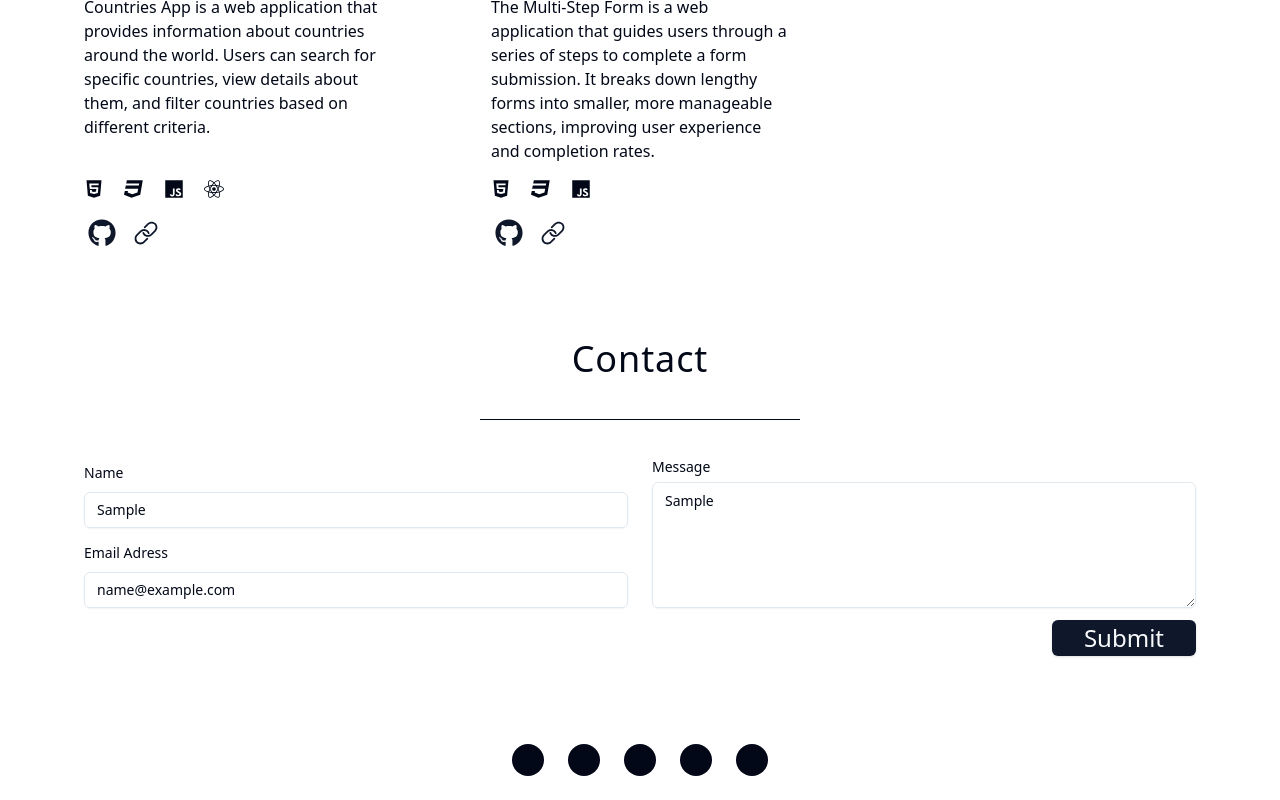
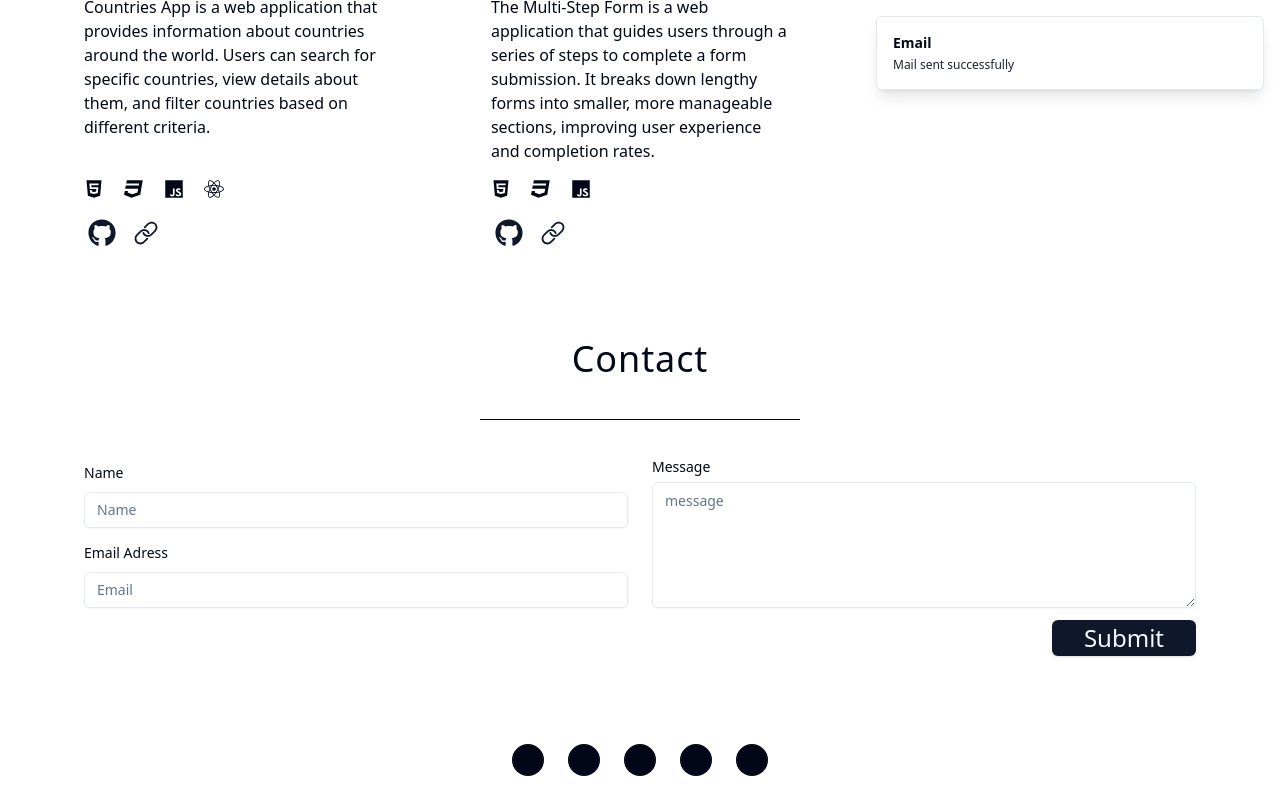
Before and after one commit to GorkemEldeniz/portfolio-website, a React (Vite) app: page / in a window 1280 px wide. Both pictures are taken after typing "Sample", "Sample", "name@example.com" into the empty fields and a click on the button "Submit". Shown: the part 2324-3124 px from the top of the page. Built offline with nearby package versions, Linux system fonts and the light colour scheme.

Commit message:
contact-form toaster
toaster added && contact-form errors handle with toast and reset all fields after send a mail

```diff
--- a/package.json
+++ b/package.json
@@ -16,6 +16,7 @@
     "@radix-ui/react-icons": "^1.3.0",
     "@radix-ui/react-label": "^2.0.2",
     "@radix-ui/react-slot": "^1.0.2",
+    "@radix-ui/react-toast": "^1.1.5",
     "@types/node": "^20.11.16",
     "@uidotdev/usehooks": "^2.4.1",
     "class-variance-authority": "^0.7.0",
--- a/src/components/contact-form.tsx
+++ b/src/components/contact-form.tsx
@@ -14,6 +14,7 @@
 	FormLabel,
 	FormMessage,
 } from "@components/ui/form";
+import { useToast } from "@hooks/use-toast";
 import { Button } from "./ui/button";
 import { Input } from "./ui/input";
 import { Textarea } from "./ui/textarea";
@@ -29,6 +30,8 @@
 export function ContactForm() {
 	const [isLoading, setIsLoading] = useState<boolean>(false);
 	const formRef = useRef<null | HTMLFormElement>(null);
+
+	const { toast } = useToast();
 
 	// 1. Define your form.
 	const form = useForm<z.infer<typeof formSchema>>({
@@ -46,9 +49,22 @@
 					publicKey: import.meta.env.VITE_EMAIL_PUBLIC_KEY,
 				}
 			);
+			form.reset({
+				user_name: "",
+				message: "",
+				user_email: "",
+			});
+			toast({
+				title: "Email",
+				description: "Mail sent successfully",
+			});
 			setIsLoading(false);
 		} catch (er) {
-			console.log(er);
+			toast({
+				variant: "destructive",
+				title: "Email",
+				description: "An error occurred in mail delivery",
+			});
 		} finally {
 			setIsLoading(false);
 		}
--- /dev/null
+++ b/src/components/toaster.tsx
@@ -0,0 +1,33 @@
+import { useToast } from "@hooks/use-toast";
+import {
+	Toast,
+	ToastClose,
+	ToastDescription,
+	ToastProvider,
+	ToastTitle,
+	ToastViewport,
+} from "./ui/toast";
+
+export function Toaster() {
+	const { toasts } = useToast();
+
+	return (
+		<ToastProvider>
+			{toasts.map(function ({ id, title, description, action, ...props }) {
+				return (
+					<Toast key={id} {...props}>
+						<div className='grid gap-1'>
+							{title && <ToastTitle>{title}</ToastTitle>}
+							{description && (
+								<ToastDescription>{description}</ToastDescription>
+							)}
+						</div>
+						{action}
+						<ToastClose />
+					</Toast>
+				);
+			})}
+			<ToastViewport />
+		</ToastProvider>
+	);
+}
--- /dev/null
+++ b/src/components/ui/toast.tsx
@@ -0,0 +1,127 @@
+import { Cross2Icon } from "@radix-ui/react-icons";
+import * as ToastPrimitives from "@radix-ui/react-toast";
+import { cva, type VariantProps } from "class-variance-authority";
+import * as React from "react";
+
+import cn from "@utils/cn";
+
+const ToastProvider = ToastPrimitives.Provider;
+
+const ToastViewport = React.forwardRef<
+	React.ElementRef<typeof ToastPrimitives.Viewport>,
+	React.ComponentPropsWithoutRef<typeof ToastPrimitives.Viewport>
+>(({ className, ...props }, ref) => (
+	<ToastPrimitives.Viewport
+		ref={ref}
+		className={cn(
+			"fixed top-0 z-[100] flex max-h-screen w-full flex-col-reverse p-4 sm:top-0 sm:right-0 sm:bottom-auto sm:flex-col md:max-w-[420px]",
+			className
+		)}
+		{...props}
+	/>
+));
+ToastViewport.displayName = ToastPrimitives.Viewport.displayName;
+
+const toastVariants = cva(
+	"group pointer-events-auto relative flex w-full items-center justify-between space-x-2 overflow-hidden rounded-md border p-4 pr-6 shadow-lg transition-all data-[swipe=cancel]:translate-x-0 data-[swipe=end]:translate-x-[var(--radix-toast-swipe-end-x)] data-[swipe=move]:translate-x-[var(--radix-toast-swipe-move-x)] data-[swipe=move]:transition-none data-[state=open]:animate-in data-[state=closed]:animate-out data-[swipe=end]:animate-out data-[state=closed]:fade-out-80 data-[state=closed]:slide-out-to-right-full data-[state=open]:slide-in-from-top-full data-[state=open]:sm:slide-in-from-bottom-full",
+	{
+		variants: {
+			variant: {
+				default: "border bg-background text-foreground",
+				destructive:
+					"destructive group border-destructive bg-destructive text-destructive-foreground",
+			},
+		},
+		defaultVariants: {
+			variant: "default",
+		},
+	}
+);
+
+const Toast = React.forwardRef<
+	React.ElementRef<typeof ToastPrimitives.Root>,
+	React.ComponentPropsWithoutRef<typeof ToastPrimitives.Root> &
+		VariantProps<typeof toastVariants>
+>(({ className, variant, ...props }, ref) => {
+	return (
+		<ToastPrimitives.Root
+			ref={ref}
+			className={cn(toastVariants({ variant }), className)}
+			{...props}
+		/>
+	);
+});
+Toast.displayName = ToastPrimitives.Root.displayName;
+
+const ToastAction = React.forwardRef<
+	React.ElementRef<typeof ToastPrimitives.Action>,
+	React.ComponentPropsWithoutRef<typeof ToastPrimitives.Action>
+>(({ className, ...props }, ref) => (
+	<ToastPrimitives.Action
+		ref={ref}
+		className={cn(
+			"inline-flex h-8 shrink-0 items-center justify-center rounded-md border bg-transparent px-3 text-sm font-medium transition-colors hover:bg-secondary focus:outline-none focus:ring-1 focus:ring-ring disabled:pointer-events-none disabled:opacity-50 group-[.destructive]:border-muted/40 group-[.destructive]:hover:border-destructive/30 group-[.destructive]:hover:bg-destructive group-[.destructive]:hover:text-destructive-foreground group-[.destructive]:focus:ring-destructive",
+			className
+		)}
+		{...props}
+	/>
+));
+ToastAction.displayName = ToastPrimitives.Action.displayName;
+
+const ToastClose = React.forwardRef<
+	React.ElementRef<typeof ToastPrimitives.Close>,
+	React.ComponentPropsWithoutRef<typeof ToastPrimitives.Close>
+>(({ className, ...props }, ref) => (
+	<ToastPrimitives.Close
+		ref={ref}
+		className={cn(
+			"absolute right-1 top-1 rounded-md p-1 text-foreground/50 opacity-0 transition-opacity hover:text-foreground focus:opacity-100 focus:outline-none focus:ring-1 group-hover:opacity-100 group-[.destructive]:text-red-300 group-[.destructive]:hover:text-red-50 group-[.destructive]:focus:ring-red-400 group-[.destructive]:focus:ring-offset-red-600",
+			className
+		)}
+		toast-close=''
+		{...props}
+	>
+		<Cross2Icon className='w-4 h-4' />
+	</ToastPrimitives.Close>
+));
+ToastClose.displayName = ToastPrimitives.Close.displayName;
+
+const ToastTitle = React.forwardRef<
+	React.ElementRef<typeof ToastPrimitives.Title>,
+	React.ComponentPropsWithoutRef<typeof ToastPrimitives.Title>
+>(({ className, ...props }, ref) => (
+	<ToastPrimitives.Title
+		ref={ref}
+		className={cn("text-sm font-semibold [&+div]:text-xs", className)}
+		{...props}
+	/>
+));
+ToastTitle.displayName = ToastPrimitives.Title.displayName;
+
+const ToastDescription = React.forwardRef<
+	React.ElementRef<typeof ToastPrimitives.Description>,
+	React.ComponentPropsWithoutRef<typeof ToastPrimitives.Description>
+>(({ className, ...props }, ref) => (
+	<ToastPrimitives.Description
+		ref={ref}
+		className={cn("text-sm opacity-90", className)}
+		{...props}
+	/>
+));
+ToastDescription.displayName = ToastPrimitives.Description.displayName;
+
+type ToastProps = React.ComponentPropsWithoutRef<typeof Toast>;
+
+type ToastActionElement = React.ReactElement<typeof ToastAction>;
+
+export {
+	Toast,
+	ToastAction,
+	ToastClose,
+	ToastDescription,
+	ToastProvider,
+	ToastTitle,
+	ToastViewport,
+	type ToastActionElement,
+	type ToastProps,
+};
--- /dev/null
+++ b/src/hooks/use-toast.ts
@@ -0,0 +1,184 @@
+// Inspired by react-hot-toast library
+import * as React from "react";
+
+import type { ToastActionElement, ToastProps } from "@components/ui/toast";
+
+const TOAST_LIMIT = 1;
+const TOAST_REMOVE_DELAY = 1000000;
+
+type ToasterToast = ToastProps & {
+	id: string;
+	title?: React.ReactNode;
+	description?: React.ReactNode;
+	action?: ToastActionElement;
+};
+
+const actionTypes = {
+	ADD_TOAST: "ADD_TOAST",
+	UPDATE_TOAST: "UPDATE_TOAST",
+	DISMISS_TOAST: "DISMISS_TOAST",
+	REMOVE_TOAST: "REMOVE_TOAST",
+} as const;
+
+let count = 0;
+
+function genId() {
+	count = (count + 1) % Number.MAX_SAFE_INTEGER;
+	return count.toString();
+}
+
+type ActionType = typeof actionTypes;
+
+type Action =
+	| {
+			type: ActionType["ADD_TOAST"];
+			toast: ToasterToast;
+	  }
+	| {
+			type: ActionType["UPDATE_TOAST"];
+			toast: Partial<ToasterToast>;
+	  }
+	| {
+			type: ActionType["DISMISS_TOAST"];
+			toastId?: ToasterToast["id"];
+	  }
+	| {
+			type: ActionType["REMOVE_TOAST"];
+			toastId?: ToasterToast["id"];
+	  };
+
+interface State {
+	toasts: ToasterToast[];
+}
+
+const toastTimeouts = new Map<string, ReturnType<typeof setTimeout>>();
+
+const addToRemoveQueue = (toastId: string) => {
+	if (toastTimeouts.has(toastId)) {
+		return;
+	}
+
+	const timeout = setTimeout(() => {
+		toastTimeouts.delete(toastId);
+		dispatch({
+			type: "REMOVE_TOAST",
+			toastId: toastId,
+		});
+	}, TOAST_REMOVE_DELAY);
+
+	toastTimeouts.set(toastId, timeout);
+};
+
+export const reducer = (state: State, action: Action): State => {
+	switch (action.type) {
+		case "ADD_TOAST":
+			return {
+				...state,
+				toasts: [action.toast, ...state.toasts].slice(0, TOAST_LIMIT),
+			};
+
+		case "UPDATE_TOAST":
+			return {
+				...state,
+				toasts: state.toasts.map((t) =>
+					t.id === action.toast.id ? { ...t, ...action.toast } : t
+				),
+			};
+
+		case "DISMISS_TOAST": {
+			const { toastId } = action;
+
+			// ! Side effects ! - This could be extracted into a dismissToast() action,
+			// but I'll keep it here for simplicity
+			if (toastId) {
+				addToRemoveQueue(toastId);
+			} else {
+				state.toasts.forEach((toast) => {
+					addToRemoveQueue(toast.id);
+				});
+			}
+
+			return {
+				...state,
+				toasts: state.toasts.map((t) =>
+					t.id === toastId || toastId === undefined ? { ...t, open: false } : t
+				),
+			};
+		}
+		case "REMOVE_TOAST":
+			if (action.toastId === undefined) {
+				return {
+					...state,
+					toasts: [],
+				};
+			}
+			return {
+				...state,
+				toasts: state.toasts.filter((t) => t.id !== action.toastId),
+			};
+	}
+};
+
+const listeners: Array<(state: State) => void> = [];
+
+let memoryState: State = { toasts: [] };
+
+function dispatch(action: Action) {
+	memoryState = reducer(memoryState, action);
+	listeners.forEach((listener) => {
+		listener(memoryState);
+	});
+}
+
+type Toast = Omit<ToasterToast, "id">;
+
+function toast({ ...props }: Toast) {
+	const id = genId();
+
+	const update = (props: ToasterToast) =>
+		dispatch({
+			type: "UPDATE_TOAST",
+			toast: { ...props, id },
+		});
+	const dismiss = () => dispatch({ type: "DISMISS_TOAST", toastId: id });
+
+	dispatch({
+		type: "ADD_TOAST",
+		toast: {
+			...props,
+			id,
+			open: true,
+			onOpenChange: (open) => {
+				if (!open) dismiss();
+			},
+		},
+	});
+
+	return {
+		id: id,
+		dismiss,
+		update,
+	};
+}
+
+function useToast() {
+	const [state, setState] = React.useState<State>(memoryState);
+
+	React.useEffect(() => {
+		listeners.push(setState);
+		return () => {
+			const index = listeners.indexOf(setState);
+			if (index > -1) {
+				listeners.splice(index, 1);
+			}
+		};
+	}, [state]);
+
+	return {
+		...state,
+		toast,
+		dismiss: (toastId?: string) => dispatch({ type: "DISMISS_TOAST", toastId }),
+	};
+}
+
+export { toast, useToast };
--- a/src/main.tsx
+++ b/src/main.tsx
@@ -3,6 +3,8 @@
 
 import { ThemeProvider } from "@components/theme-provider.tsx";
 import Layout from "./Layout.tsx";
+
+import { Toaster } from "@components/toaster.tsx";
 
 import "./index.css";
 
@@ -10,6 +12,7 @@
 	<React.StrictMode>
 		<ThemeProvider>
 			<Layout />
+			<Toaster />
 		</ThemeProvider>
 	</React.StrictMode>
 );
```
Also changed, not shown: 1 other file (tests, documents, lock files or other folders).
